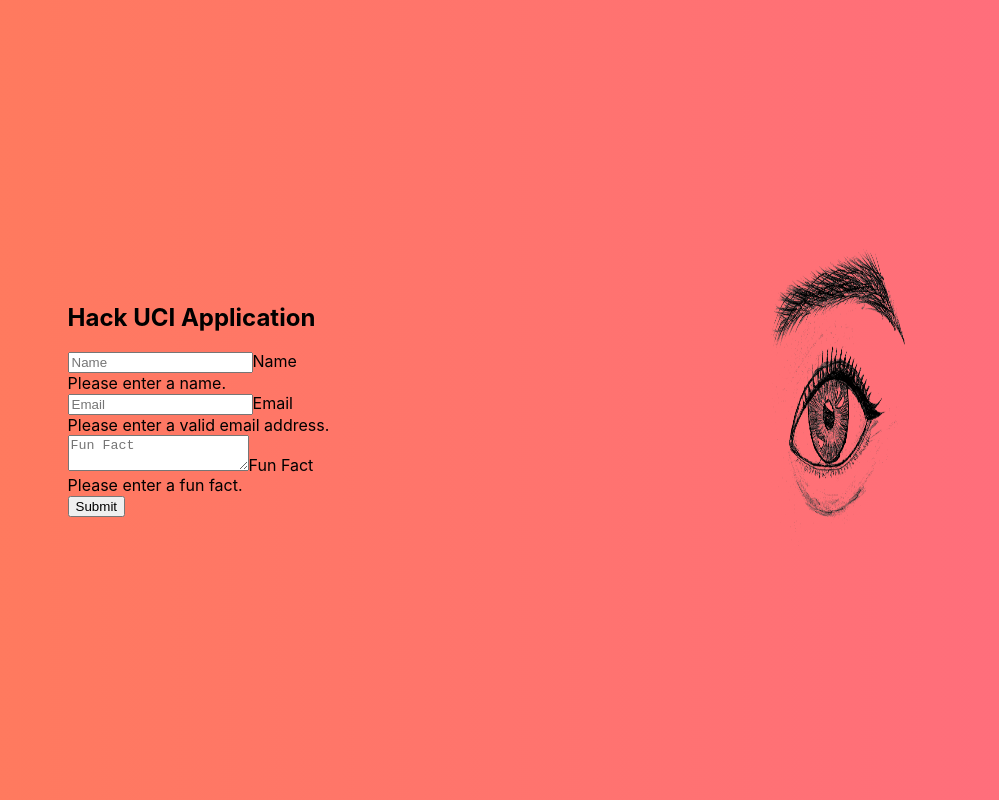
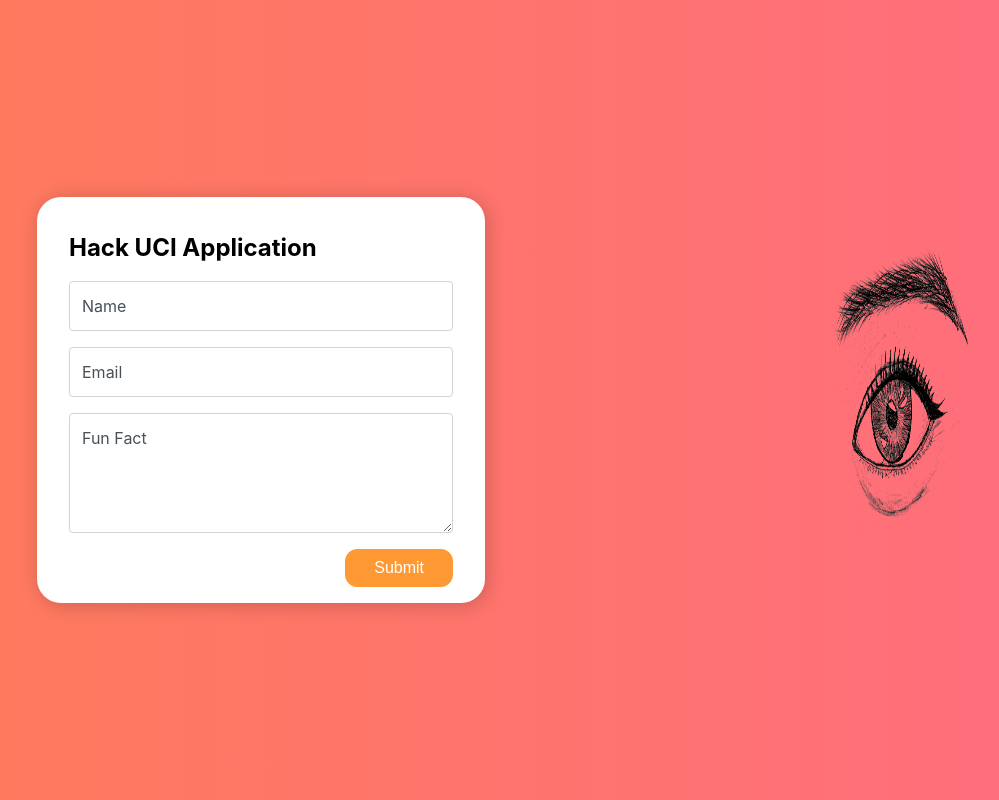
Before and after one commit to taesungh/hackuci-tech-deliverable, a React (Create React App) app: page / in a window 1280 px wide. Shown: the whole page, without its empty margins (91-1090 px from the left). Built offline with nearby package versions, Linux system fonts and the light colour scheme.

Commit message:
stylized form with styles based on Bootstrap 4.0

```diff
--- a/src/App.css
+++ b/src/App.css
@@ -21,3 +21,8 @@
 img {
   pointer-events: none;
 }
+
+/* for Bootstrap like styles */
+*, ::after, ::before {
+  box-sizing: border-box;
+}
--- /dev/null
+++ b/src/components/applicationForm.css
@@ -0,0 +1,33 @@
+.application-form {
+  margin: 2rem;
+  padding: 1rem 2rem;
+  background-color: #fff;
+  border-radius: 1.5rem;
+  width: calc(10vw + 20rem);
+  box-shadow: rgba(0, 0, 0, 0.2) 2px 2px 20px;
+}
+
+.form-label-group {
+  margin-bottom: 1rem;
+}
+
+textarea {
+  min-height: 15vh;
+  max-height: 50vh;
+}
+
+.btn-submit {
+  color: #fff;
+  background-color: #ff9933;
+  border-color: #ff9933;
+  border-radius: .75rem;
+  padding: .375rem 1.75rem;
+}
+.btn-submit:hover {
+  color: #fff;
+  background-color: #ee8844;
+  border-color: #cc8833;
+}
+.btn-submit:focus {
+  box-shadow: 0 0 0 .2rem rgba(0, 123, 255, .5);
+}
--- a/src/components/applicationForm.js
+++ b/src/components/applicationForm.js
@@ -1,4 +1,7 @@
 import React, { useState } from 'react';
+import "./form-input.css";
+import "./floating-labels.css";
+import "./applicationForm.css";
 
 
 const ApplicationForm = () => {
@@ -77,7 +80,11 @@
           invalidText="Please enter a fun fact."
         />
 
-        <button type="submit" className="btn btn-submit">
+        <button
+          type="submit"
+          className="btn btn-submit"
+          style={{float: "right"}}
+        >
           Submit
         </button>
 
--- /dev/null
+++ b/src/components/floating-labels.css
@@ -0,0 +1,74 @@
+/* adapted from Bootstrap floating-labes example */
+/* note: label elements must come after input element */
+
+:root {
+  --input-padding-x: .75rem;
+  --input-padding-y: .75rem;
+}
+
+.form-label-group {
+  position: relative;
+  margin-bottom: 1rem;
+}
+
+.form-label-group > input,
+.form-label-group > textarea,
+.form-label-group > label {
+/*  height: 3.125rem;*/
+  padding: var(--input-padding-y) var(--input-padding-x);
+}
+
+.form-label-group > label {
+  position: absolute;
+  top: 0;
+  left: 0;
+  display: block;
+  width: 100%;
+  margin-bottom: 0; /* Override default `<label>` margin */
+  line-height: 1.5;
+  color: #495057;
+  pointer-events: none;
+  cursor: text; /* Match the input under the label */
+  border: 1px solid transparent;
+  border-radius: .25rem;
+  transition: all .1s ease-in-out;
+}
+
+.form-label-group input::-webkit-input-placeholder,
+.form-label-group textarea::-webkit-input-placeholder {
+  color: transparent;
+}
+
+.form-label-group input:-ms-input-placeholder,
+.form-label-group textarea:-ms-input-placeholder {
+  color: transparent;
+}
+
+.form-label-group input::-ms-input-placeholder,
+.form-label-group textarea::-ms-input-placeholder {
+  color: transparent;
+}
+
+.form-label-group input::-moz-placeholder,
+.form-label-group textarea::-moz-placeholder {
+  color: transparent;
+}
+
+.form-label-group input::placeholder,
+.form-label-group textarea::placeholder {
+  color: transparent;
+}
+
+.form-label-group input:not(:placeholder-shown),
+.form-label-group textarea:not(:placeholder-shown) {
+  padding-top: calc(5/3 * var(--input-padding-y));
+  padding-bottom: calc(var(--input-padding-y) / 3);
+}
+
+.form-label-group input:not(:placeholder-shown) ~ label,
+.form-label-group textarea:not(:placeholder-shown) ~ label {
+  padding-top: calc(var(--input-padding-y) / 3);
+  padding-bottom: calc(var(--input-padding-y) / 3);
+  font-size: 12px;
+  color: #777;
+}
--- /dev/null
+++ b/src/components/form-input.css
@@ -0,0 +1,81 @@
+/* styles adapted from Bootstrap 4.0 */
+
+.btn {
+  display: inline-block;
+  text-align: center;
+  white-space: nowrap;
+  vertical-align: middle;
+  user-select: none;
+  border: 1px solid transparent;
+  padding: .375rem .75rem;
+  font-size: 1rem;
+  line-height: 1.5;
+  border-radius: .5rem;
+  transition: color .15s ease-in-out, background-color .15s ease-in-out, border-color .15s ease-in-out box-shadow .15s ease-in-out;
+}
+
+.btn:disabled {
+  opacity: .65;
+}
+.btn:not(:disabled) {
+  cursor: pointer;
+}
+.btn:focus, .btn:hover {
+  text-decoration: none;
+}
+.btn.focus, .btn:focus {
+  outline: 0;
+  box-shadow: 0 0 0 .2rem rgba(0, 123, 255, .25);
+}
+
+textarea {
+  overflow: auto;
+  resize: vertical;
+}
+
+button, input, optgroup, select, textarea {
+  margin: 0;
+}
+
+.form-control {
+  display: block;
+  width: 100%;
+  padding: .375rem .75rem;
+  font-size: 1rem;
+  line-height: 1.5;
+  color: #495057;
+  background-color: #fff;
+  background-clip: padding-box;
+  border: 1px solid #ced4da;
+  border-radius: .25rem;
+  transition: border-color .15s ease-in-out, box-shadow .15s ease-in-out;
+}
+
+.form-control:focus {
+  color: #495057;
+  background-color: #fff;
+  border-color: #88bbff;
+  outline: 0;
+  box-shadow: 0 0 0 .2rem rgba(0, 123, 255, .25);
+}
+
+.invalid-feedback {
+  display: none;
+  width: 100%;
+  margin-top: .25rem;
+  font-size: 80%;
+  color: #dd3344;
+}
+
+.form-control.is-invalid, .form-control:invalid {
+  border-color: #dd3344;
+}
+
+.form-control.is-invalid:focus, .form-control:invalid:focus {
+  border-color: #dd3344;
+  box-shadow: 0 0 0 .2rem rgba(220, 53, 69, .25);
+}
+
+.form-control.is-invalid ~ .invalid-feedback, .form-control.is-invalid ~ .invalid-tooltip,  .form-control:invalid ~ .invalid-feedback,  .form-control:invalid ~ .invalid-tooltip {
+  display: block;
+}
```
